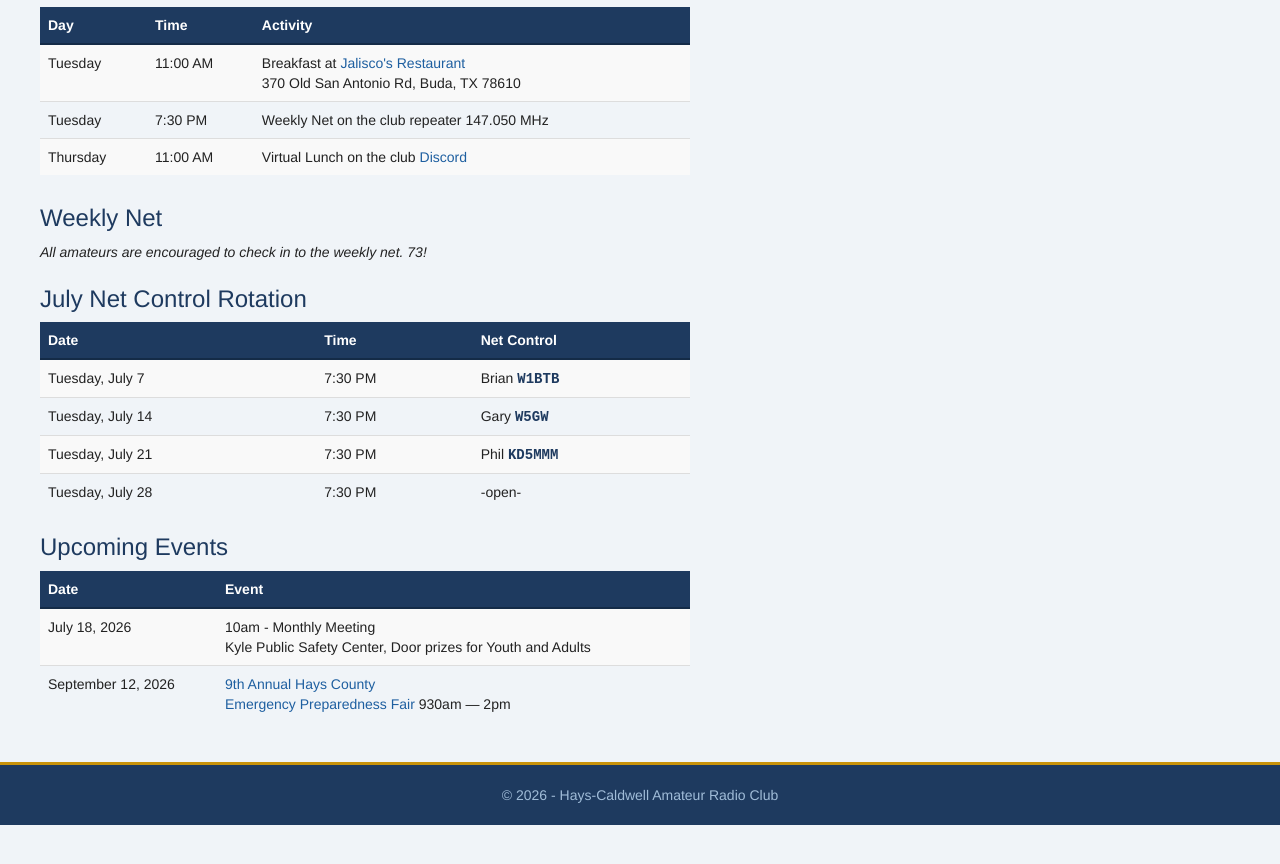
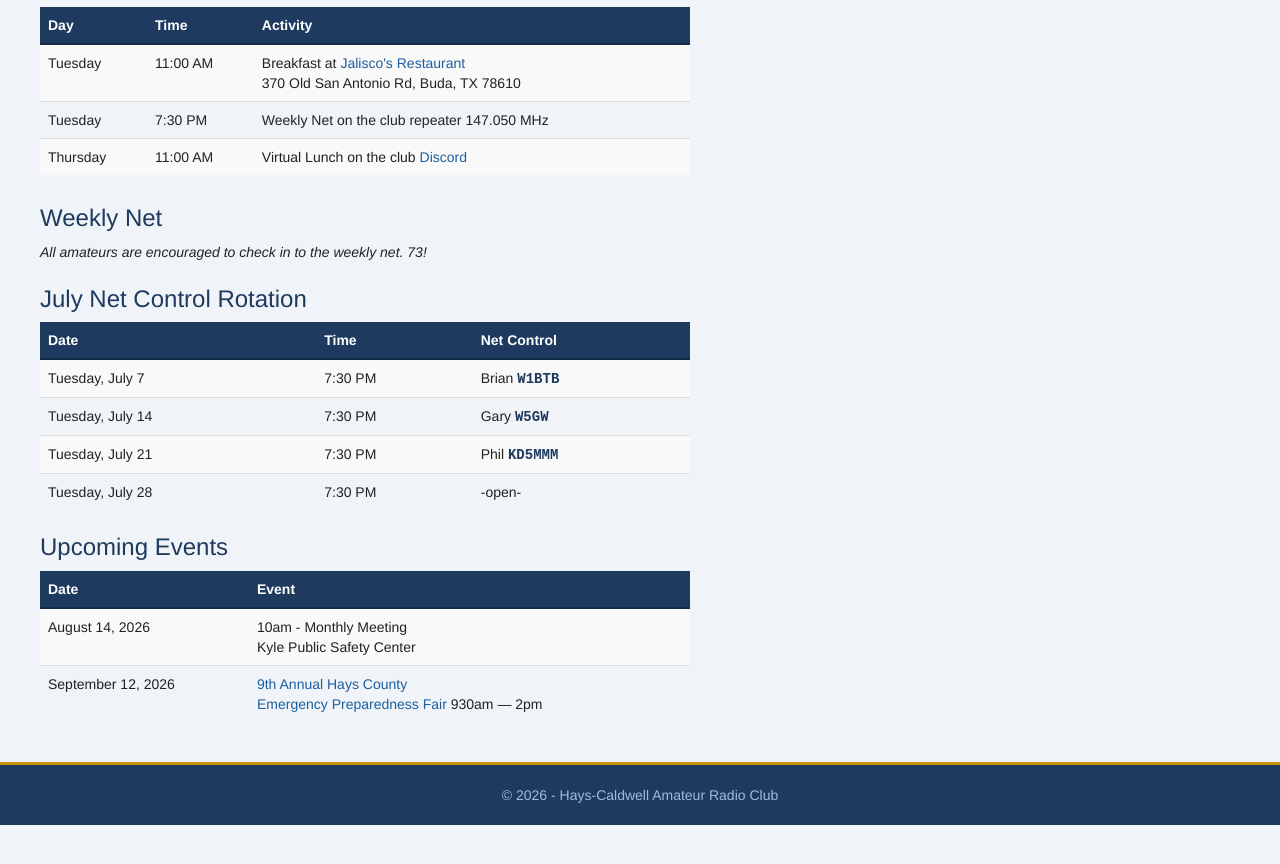
Before and after one commit to rubygeek/hchams_org, a website: page schedule.html in a window 1280 px wide. Shown: the part 156-1020 px from the top of the page. Drawn offline with nearby package versions, Linux system fonts and the light colour scheme.

Commit message:
updated next meeting

```diff
--- a/schedule.html
+++ b/schedule.html
@@ -150,8 +150,8 @@
         </thead>
         <tbody>
           <tr>
-            <td>July 18, 2026</td>
-            <td>10am - Monthly Meeting<br/>Kyle Public Safety Center, Door prizes for Youth and Adults</td>
+            <td>August 14, 2026</td>
+            <td>10am - Monthly Meeting<br/>Kyle Public Safety Center</td>
           </tr>
           <tr>
             <td>September 12, 2026</td>
```
